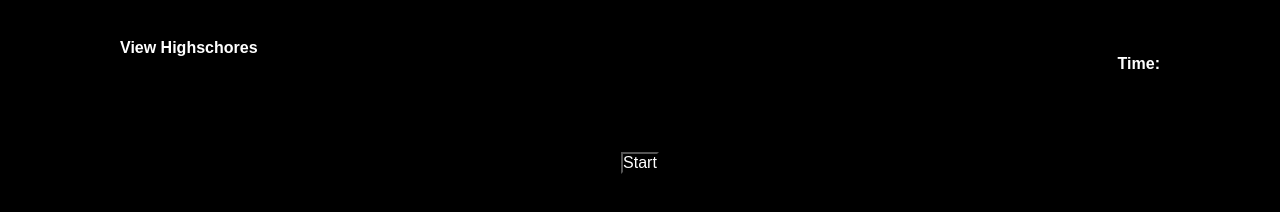
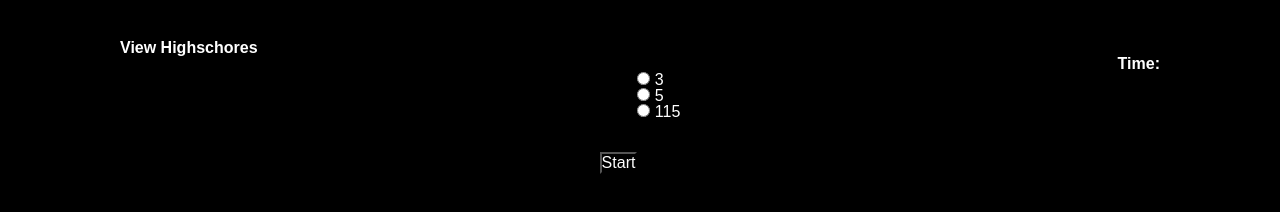
Before and after one commit to abedhasan79/Code-Quiz, a plain HTML site: page index.html in a window 1280 px wide. Drawn offline with Linux system fonts and the light colour scheme.

Commit message:
added question on js file

```diff
--- a/assets/script.js
+++ b/assets/script.js
@@ -1,7 +1,34 @@
 let startBtn = document.querySelector(".startBtn");
 let timerCountDown = document.querySelector(".timer");
 
+let abed = document.querySelector(".mCqs");
 
+var myQuestions = [
+	{
+		question: "What is 10/2?",
+		answers: {
+			a: '3',
+			b: '5',
+			c: '115'
+		},
+		correctAnswer: 'b'
+	},
+	{
+		question: "What is 30/3?",
+		answers: {
+			a: '3',
+			b: '5',
+			c: '10'
+		},
+		correctAnswer: 'c'
+	}
+];
+
+
+abed.innerHTML = Object.values(myQuestions[0].answers).map((size) => `<section>
+<input type="radio" name="size" value="${size}" id="${size}">
+ <label for="${size}">${size}</label>
+</section>`).join(' ');
 
 function startQuiz(){
     setTime();
--- a/index.html
+++ b/index.html
@@ -18,6 +18,15 @@
         <div>
             <button class="startBtn">Start</button>
         </div>
+        <section class="mCqs">
+            <!-- <h2 class="question">who is Abed?</h2>
+            <ul>
+                <li><input type="text" value="" readonly class="choice1"></li>
+                <li><input type="text" value="" readonly class="choice1"></li>
+                <li><input type="text" value="" readonly class="choice1"> </li>
+                <li><input type="text" value="" readonly class="choice1"></li>
+            </ul> -->
+        </section>
 
     </main>
     <script src="assets/script.js"></script>
```
